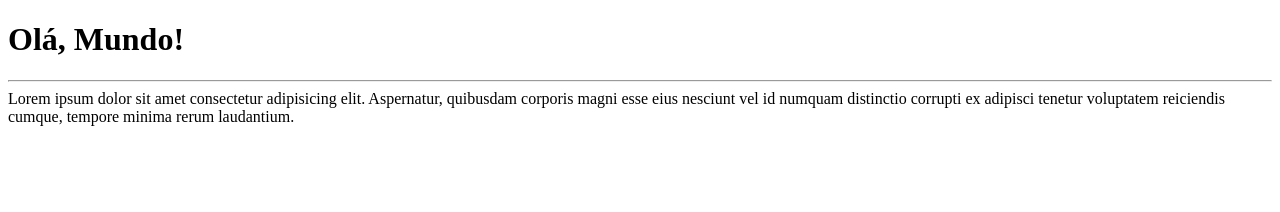
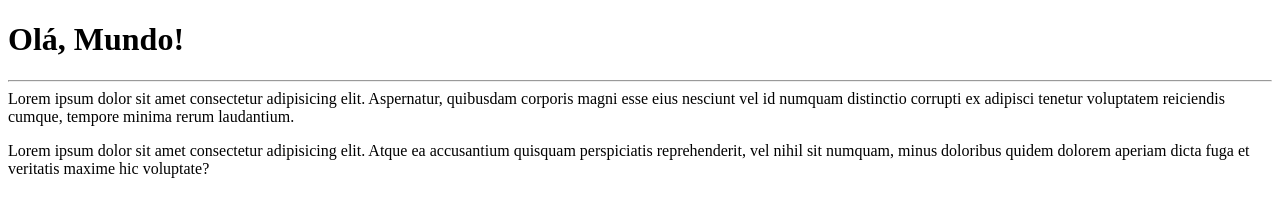
Before and after one commit to laeciodev/Ola-Mundo, a plain HTML site: page site-exemplo/index.html in a window 1280 px wide. Drawn offline with Linux system fonts and the light colour scheme.

Commit message:
adicionei um parágrafo

```diff
--- a/site-exemplo/index.html
+++ b/site-exemplo/index.html
@@ -11,5 +11,6 @@
     <hr>
     Lorem ipsum dolor sit amet consectetur adipisicing elit. Aspernatur, quibusdam corporis magni esse eius nesciunt vel id numquam distinctio corrupti ex adipisci tenetur voluptatem reiciendis cumque, tempore minima rerum laudantium.
 </p>
+<p>Lorem ipsum dolor sit amet consectetur adipisicing elit. Atque ea accusantium quisquam perspiciatis reprehenderit, vel nihil sit numquam, minus doloribus quidem dolorem aperiam dicta fuga et veritatis maxime hic voluptate?</p>
 </body>
 </html>
```
